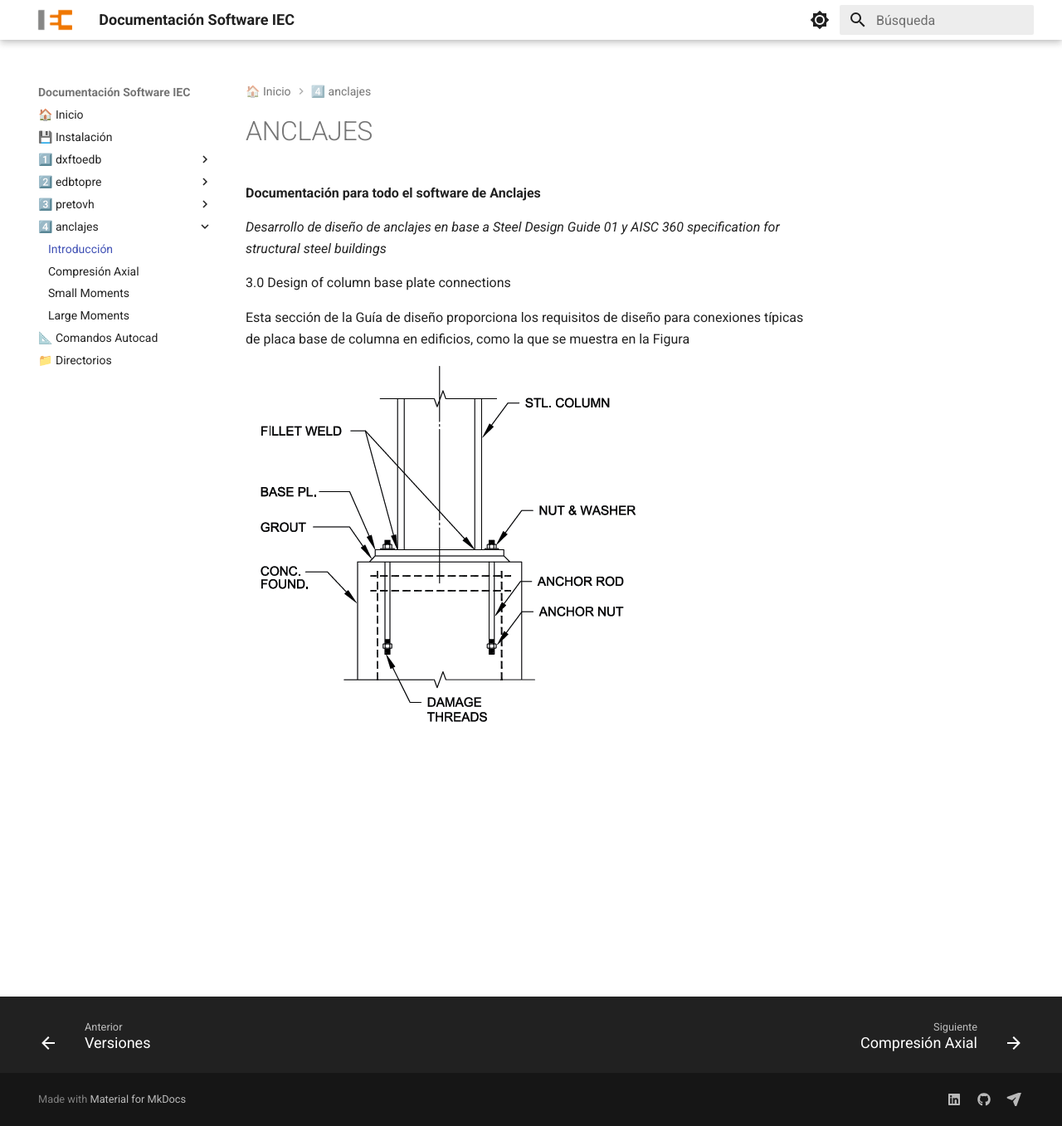
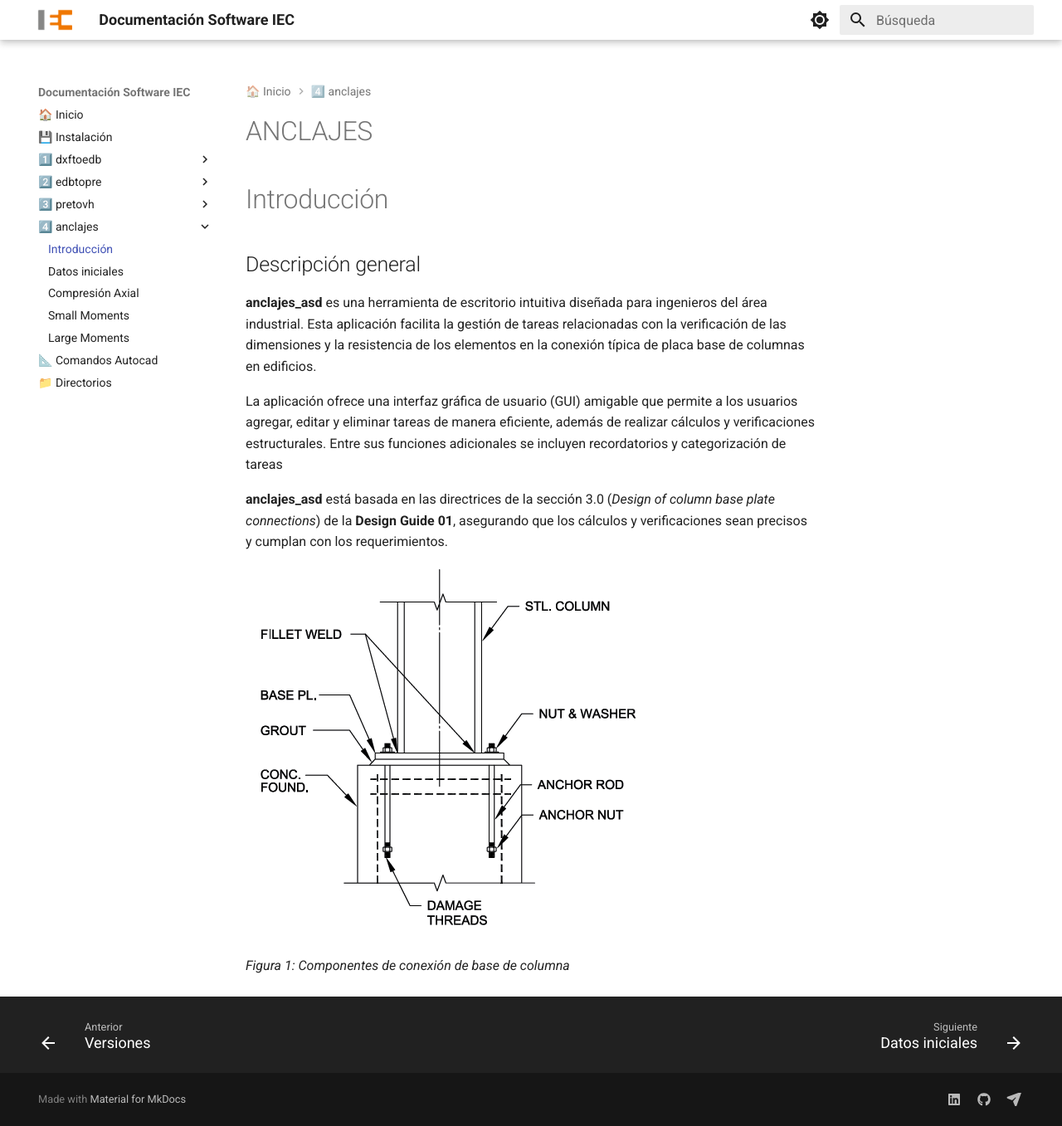
Before and after one commit to iec-ingenieria/documentacion, an MkDocs documentation site: the page built from docs/anclajes/introduccion.md, in a window 1280 px wide and 1357 px high. Shown: the whole window at 83% size. Built offline with MkDocs 1.6.1 and Material for MkDocs 9.7.7, drawn with Linux system fonts in a browser that asks for light colours.

Commit message:
anclajes_asd introduccion y datos iniciales

```diff
--- a/docs/anclajes/introduccion.md
+++ b/docs/anclajes/introduccion.md
@@ -1,13 +1,15 @@
 # ANCLAJES
 
-**Documentación para todo el software de Anclajes**
+# Introducción
 
-_Desarrollo de diseño de anclajes en base a Steel Design Guide 01 y AISC 360 specification for structural steel buildings_
+## Descripción general
 
-3.0 Design of column base plate connections
+**anclajes_asd** es una herramienta de escritorio intuitiva diseñada para ingenieros del área industrial. Esta aplicación facilita la gestión de tareas relacionadas con la verificación de las dimensiones y la resistencia de los elementos en la conexión típica de placa base de columnas en edificios.
 
-Esta sección de la Guía de diseño proporciona los requisitos de diseño para
-conexiones típicas de placa base de columna en edificios, como la que se
-muestra en la Figura
+La aplicación ofrece una interfaz gráfica de usuario (GUI) amigable que permite a los usuarios agregar, editar y eliminar tareas de manera eficiente, además de realizar cálculos y verificaciones estructurales. Entre sus funciones adicionales se incluyen recordatorios y categorización de tareas
 
-![anclajes](../images/anclajes/Column base connection components.png)
+**anclajes_asd** está basada en las directrices de la sección 3.0 (_Design of column base plate connections_) de la **Design Guide 01**, asegurando que los cálculos y verificaciones sean precisos y cumplan con los requerimientos.
+
+![Componentes de conexión de base de columna](../images/anclajes/Column base connection components.png)
+
+*Figura 1: Componentes de conexión de base de columna*
--- a/mkdocs.yml
+++ b/mkdocs.yml
@@ -90,6 +90,7 @@ nav:
 
   - 4️⃣ anclajes:
       - Introducción: anclajes/introduccion.md
+      - Datos iniciales:  anclajes/datos_iniciales.md
       - Compresión Axial:  anclajes/compresion_axial.md
       - Small Moments:  anclajes/small_moments.md
       - Large Moments:  anclajes/large_moments.md
```
Also changed, not shown: docs/anclajes/datos_iniciales.md (added, +19 -0 lines), docs/images/anclajes/datos_columna.png (added), docs/images/anclajes/datos_esfuerzos.png (added), docs/images/anclajes/datos_geom_hss_rectang.png (added), docs/images/anclajes/datos_geom_pipe.png (added), docs/images/anclajes/datos_geom_w_shapes.png (added), docs/images/anclajes/datos_materiales.png (added), docs/images/anclajes/datos_pedestal.png (added), docs/images/anclajes/datos_pernos.png (added), docs/images/anclajes/datos_placa.png (added), docs/images/anclajes/datos_tipo_de_columna.png (added).
